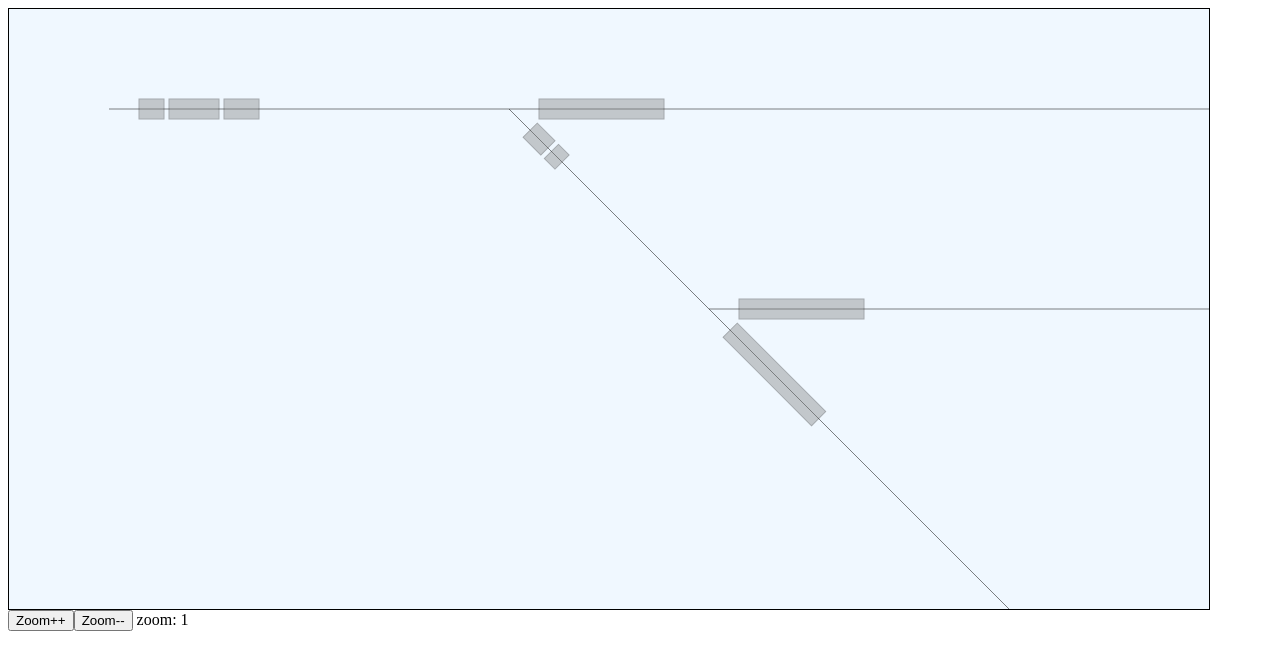
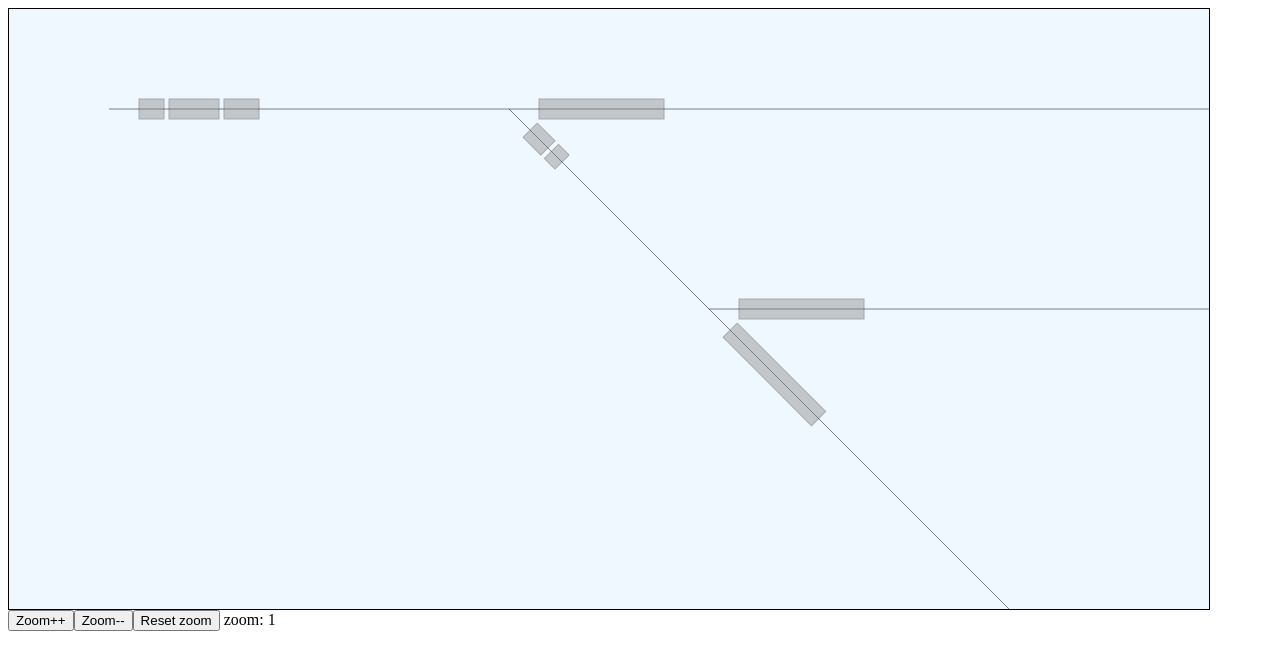
Before and after one commit to gheddie/angular-trackview-svg, an Angular app: page /svg in a window 1280 px wide. Shown: the top 670 px of the page. Built offline with nearby package versions, Linux system fonts and the light colour scheme.

Commit message:
drag and drop stuff

```diff
--- a/src/app/progress/progress.component.html
+++ b/src/app/progress/progress.component.html
@@ -51,4 +51,5 @@
 
 <button (click)="zoomIn()">Zoom++</button>
 <button (click)="zoomOut()">Zoom--</button>
+<button (click)="resetZoom()">Reset zoom</button>
 zoom: {{zoomFactor}}
--- a/src/app/progress/progress.component.ts
+++ b/src/app/progress/progress.component.ts
@@ -211,7 +211,9 @@ export class ProgressComponent implements OnInit {
 
     if (inverted) {
       aDistanceFromOrigin = trackLenght - aDistanceFromOrigin;
-    }Math.sqrt((Math.pow(track.xTo - track.getOriginX(), 2)) + (Math.pow(track.yTo - track.getOriginY(), 2)));
+    }
+
+    Math.sqrt((Math.pow(track.xTo - track.getOriginX(), 2)) + (Math.pow(track.yTo - track.getOriginY(), 2)));
 
     xRes = track.xTo - (track.xTo - track.getOriginX()) * aDistanceFromOrigin / trackLenght;
     yRes = track.yTo - (track.yTo - track.getOriginY()) * aDistanceFromOrigin / trackLenght;
@@ -408,4 +410,8 @@ export class ProgressComponent implements OnInit {
     console.log('zoomOut');
     this.zoomFactor = this.zoomFactor - 0.1;
   }
+
+  resetZoom() {
+    this.zoomFactor = 1;
+  }
 }
```
